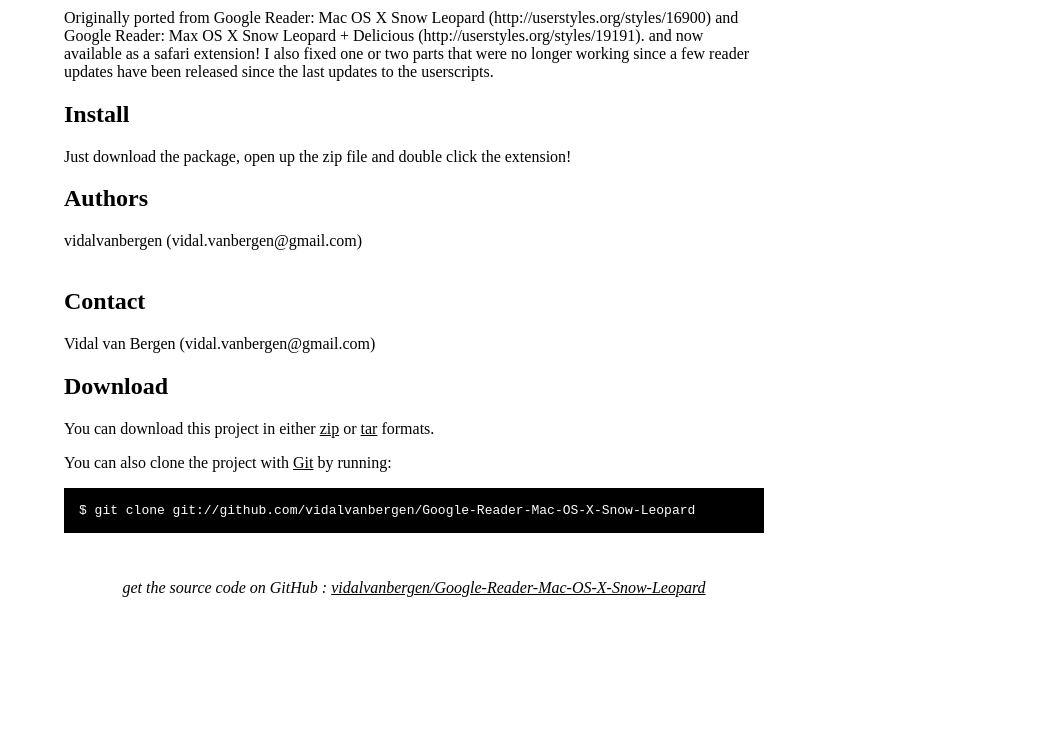
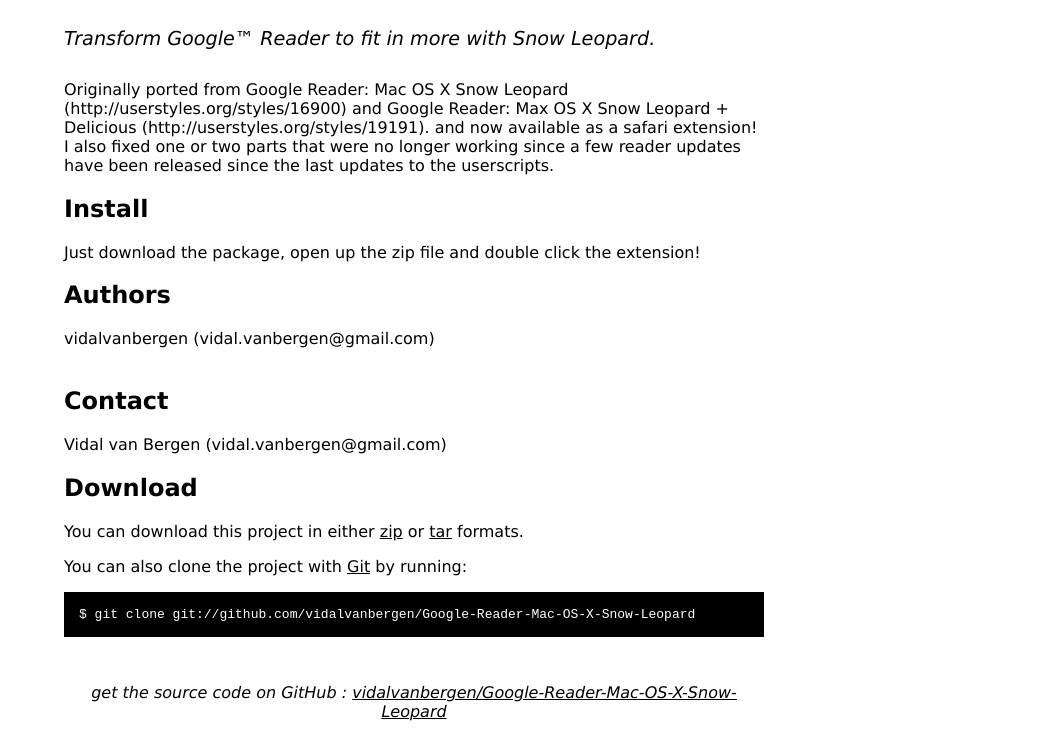
Before and after one commit to vidalvanbergen/Google-Reader-Mac-OS-X-Snow-Leopard, a plain HTML site: page index.html in a window 1280 px wide. Shown: the part 324-1053 px from the top of the page, without its empty margins (226-1280 px from the left). Before the commit the page ends 929 px from the top, so only its background shows below. Drawn offline with Linux system fonts and the light colour scheme.

Commit message:
Changed font-family.

```diff
--- a/index.html
+++ b/index.html
@@ -11,7 +11,7 @@
 		body {
   		margin-top: 1.0em;
   		background-color: #ffffff;
-		  font-family: "Helvetica,Arial,FreeSans";
+	    font-family: "Lucida Grande", "Lucida Sans Unicode", "Lucida Sans", Geneva, Verdana, sans-serif;
   		color: #000000;
     }
     #container {
```
